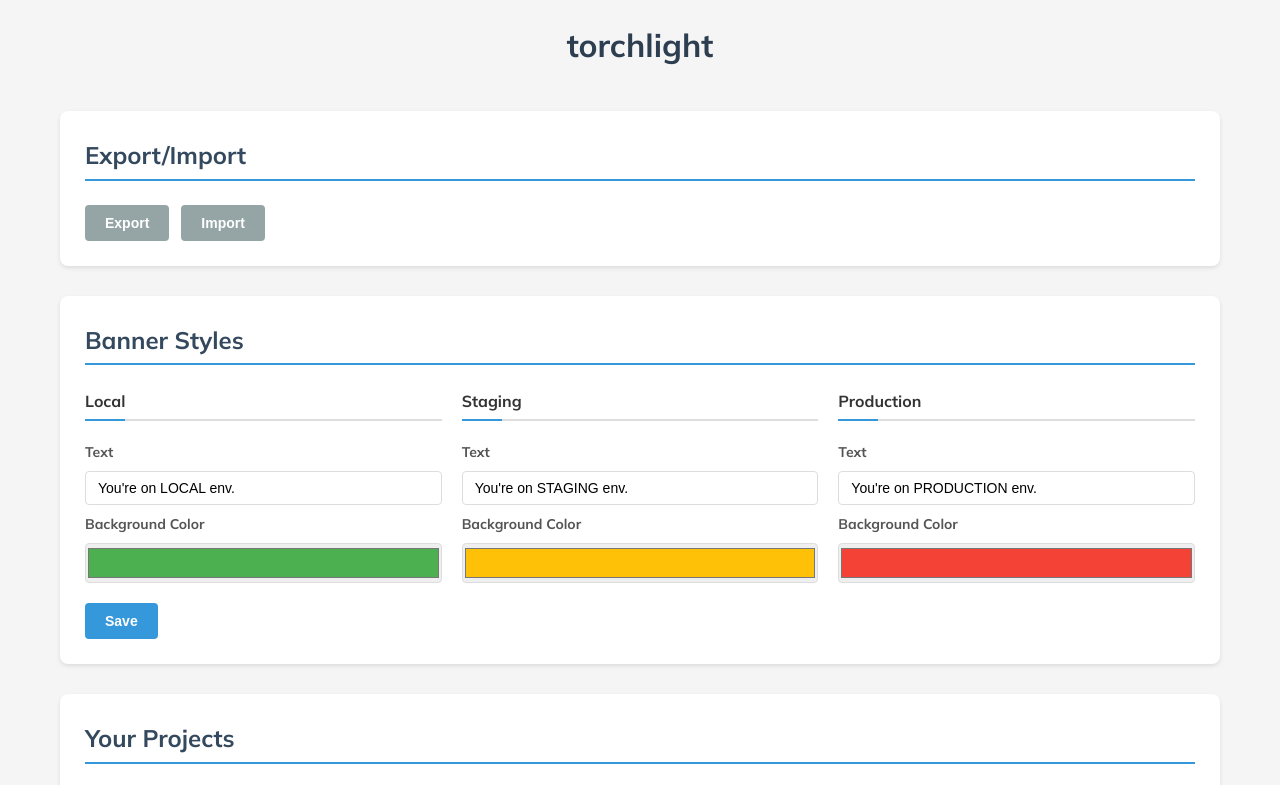
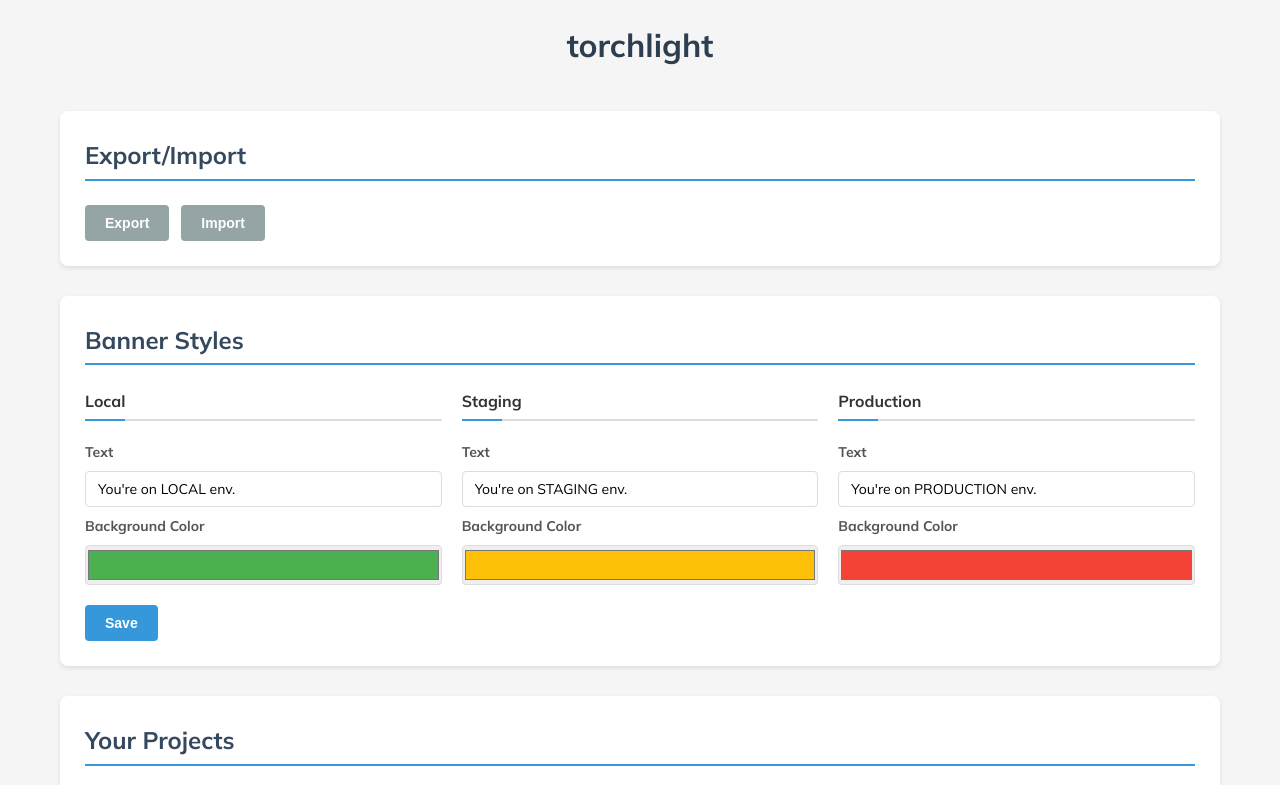
Before and after one commit to itreat-ito/torchlight, a website built with Vite: page src/options.html in a window 1280 px wide. Shown: the top 785 px of the page. Built offline with nearby package versions, Linux system fonts and the light colour scheme; some packages are replaced by stand-ins of ours; what micromodal would draw is missing.

Commit message:
fix: テキストボックスにフォント設定を適用

```diff
--- a/src/sass/common.scss
+++ b/src/sass/common.scss
@@ -121,6 +121,11 @@ html {
       background-color: $edit-hover;
     }
   }
+}
+
+input[type="text"],
+textarea {
+  font-family: inherit;
 }
 
 // モーダル
```
